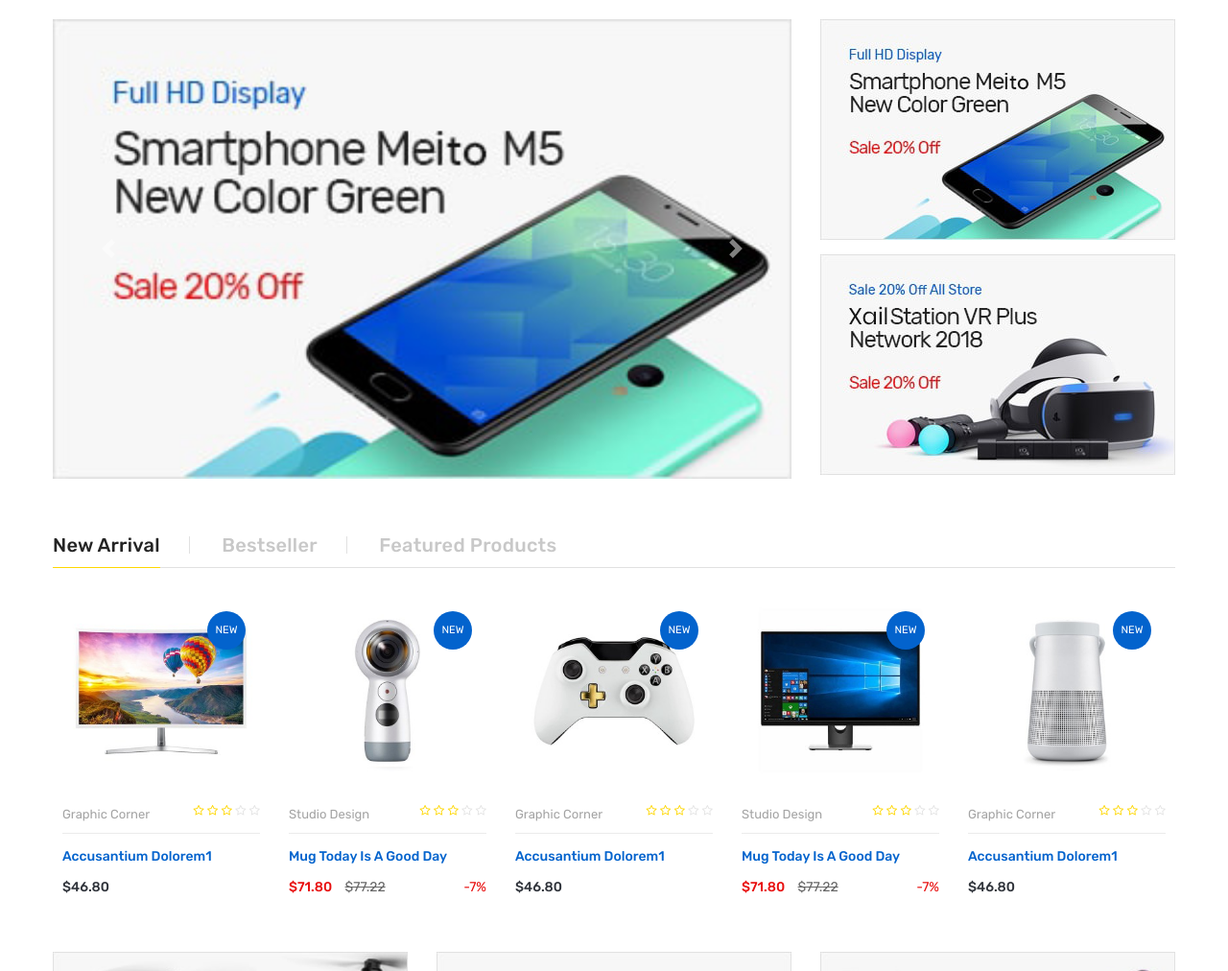
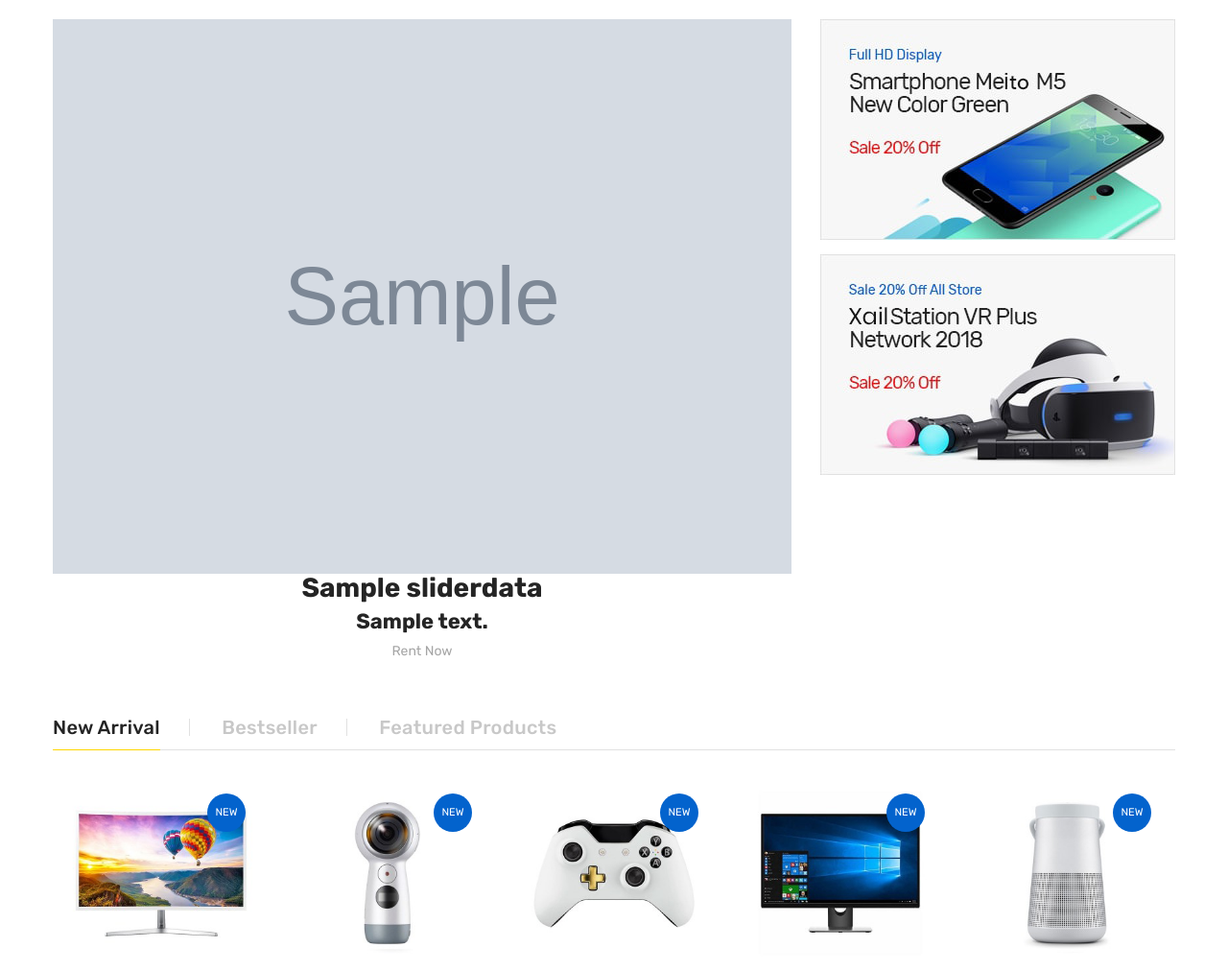
Before and after one commit to miracziyaalev/Python-Django-RentACar, a Django app: template home/templates/index.html in a window 1280 px wide. Shown: the part 202-1214 px from the top of the page at 96% size. Run offline with Django 3.2, Linux system fonts and the light colour scheme; the template is opened without the code that fills it: most values are stand-ins (such as "Sample title", 1, 10 or a date in 2020); grey boxes marked "Sample" are stand-in pictures; some libraries are stand-ins or nearby versions.

Commit message:
Slider
i. Sliderlar dinamik hale getirildi.

```diff
--- a/home/templates/header.html
+++ b/home/templates/header.html
@@ -348,7 +348,7 @@
                                                 </ul>
                                             </li>
                                             <li><a href="hakkimizda/">Hakkımızda</a></li>
-                                            <li><a href="iletisim">İletişim</a></li>
+                                            <li><a href="iletisim/">İletişim</a></li>
                                             <li><a href="shop-left-sidebar.html">Smartwatch</a></li>
                                             <li><a href="shop-left-sidebar.html">Accessories</a></li>
                                         </ul>
--- a/home/templates/slider.html
+++ b/home/templates/slider.html
@@ -13,68 +13,19 @@
                             <div class="slider-area">
                                 <div class="slider-active owl-carousel">
                                      <!-- Begin Mirac Slide Area -->
-                                    <div id="carouselExampleControls" class="carousel slide" data-ride="carousel">
-                                        <div class="carousel-inner">
-                                            <div class="carousel-item active">
-                                                <img src="{% static 'images/banner/1_1.jpg' %}" class="d-block w-100" alt="...">
-                                            </div>
-                                            <div class="carousel-item">
-                                                <img src="{% static 'images/banner/1_1.jpg' %}" class="d-block w-100" alt="...">
-                                            </div>
-                                            <div class="carousel-item">
-                                                <img src="{% static 'images/banner/1_1.jpg' %}" class="d-block w-100" alt="...">
-                                            </div>
+                                    {% for rs in sliderdata %}
+                                <div class="banner banner-1">
+                                     <img src=" {{  rs.image.url }}" alt="">
+                                        <div class="banner-caption text-center">
+                                            <h3> {{ rs.title }}</h3>
+                                            <h4 class="white-color font-weak"> {{ rs.description }} </h4>
+                                            <a href="/product/{{ rs.id }}/{{ rs.title }} " class="primary-btn"> Rent Now</a>
                                         </div>
 
-                                        <a class="carousel-control-prev" href="#carouselExampleControls" role="button" data-slide="prev">
-                                            <span class="carousel-control-prev-icon" aria-hidden="true"></span>
-                                            <span class="sr-only">Previous</span>
-                                        </a>
-                                        <a class="carousel-control-next" href="#carouselExampleControls" role="button" data-slide="next">
-                                            <span class="carousel-control-next-icon" aria-hidden="true"></span>
-                                            <span class="sr-only">Next</span>
-                                        </a>
-                                        </div>
-                                    <!-- End Mirac Slide Area -->
-                                    <!-- Begin Single Slide Area -->
-                                    <div class= "single-slide align-center-left  animation-style-01 bg-1">
-                                        <div class="slider-progress"></div>
-                                        <div class="slider-content">
-                                            <h5>Sale Offer <span>-20% Off</span> This Week</h5>
-                                            <h2>Chamcham Galaxy S9 | S9+</h2>
-                                            <h3>Starting at <span>$1209.00</span></h3>
-                                            <div class="default-btn slide-btn">
-                                                <a class="links" href="shop-left-sidebar.html">Shopping Now</a>
-                                            </div>
-                                        </div>
-                                    </div>
-                                    <!-- Single Slide Area End Here -->
-                                    <!-- Begin Single Slide Area -->
-                                    <div class="single-slide align-center-left animation-style-02 bg-2">
-                                        <div class="slider-progress"></div>
-                                        <div class="slider-content">
-                                            <h5>Sale Offer <span>Black Friday</span> This Week</h5>
-                                            <h2>Work Desk Surface Studio 2018</h2>
-                                            <h3>Starting at <span>$824.00</span></h3>
-                                            <div class="default-btn slide-btn">
-                                                <a class="links" href="shop-left-sidebar.html">Shopping Now</a>
-                                            </div>
-                                        </div>
-                                    </div>
-                                    <!-- Single Slide Area End Here -->
-                                    <!-- Begin Single Slide Area -->
-                                    <div class="single-slide align-center-left animation-style-01 bg-3">
-                                        <div class="slider-progress"></div>
-                                        <div class="slider-content">
-                                            <h5>Sale Offer <span>-10% Off</span> This Week</h5>
-                                            <h2>Phantom 4 Pro+ Obsidian</h2>
-                                            <h3>Starting at <span>$1849.00</span></h3>
-                                            <div class="default-btn slide-btn">
-                                                <a class="links" href="shop-left-sidebar.html">Shopping Now</a>
-                                            </div>
-                                        </div>
-                                    </div>
-                                    <!-- Single Slide Area End Here -->
+                                </div>
+                                    {% endfor %}
+
+                                        <!-- End Mirac Slide Area -->
                                 </div>
                             </div>
                         </div>
--- a/home/views.py
+++ b/home/views.py
@@ -5,11 +5,13 @@ from django.contrib import messages
 
 # Create your views here.
 from home.models import Setting, ContactFormu, ContactFormMessage
+from product.models import Product
 
 
 def index(request):
     setting = Setting.objects.get()
-    context = {'setting': setting, 'page': 'home'}
+    sliderdata = Product.objects.all()[:4]
+    context = {'setting': setting, 'page': 'home', 'sliderdata': sliderdata}
     return render(request, 'index.html', context)
 
 def hakkimizda(request):
```
Also changed, not shown: product/models.py (+7 -2 lines), db.sqlite3, uploads/images/1_1.jpg (added), uploads/images/1_3.jpg (added).
